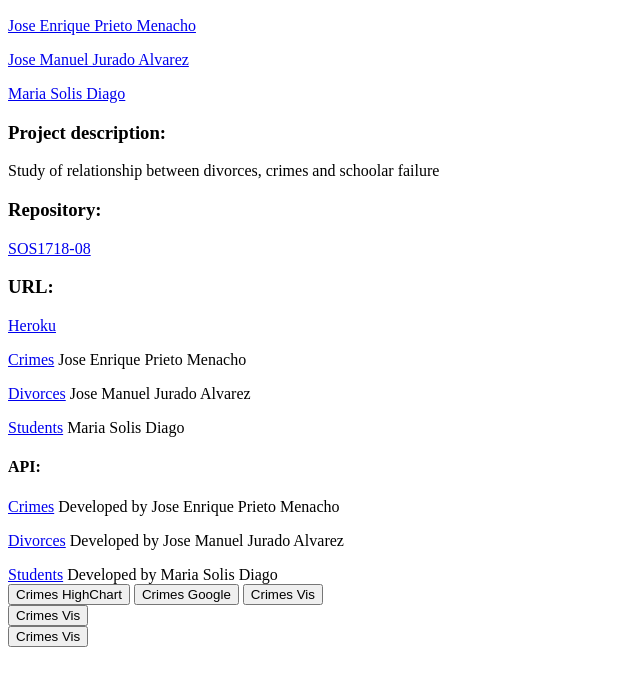
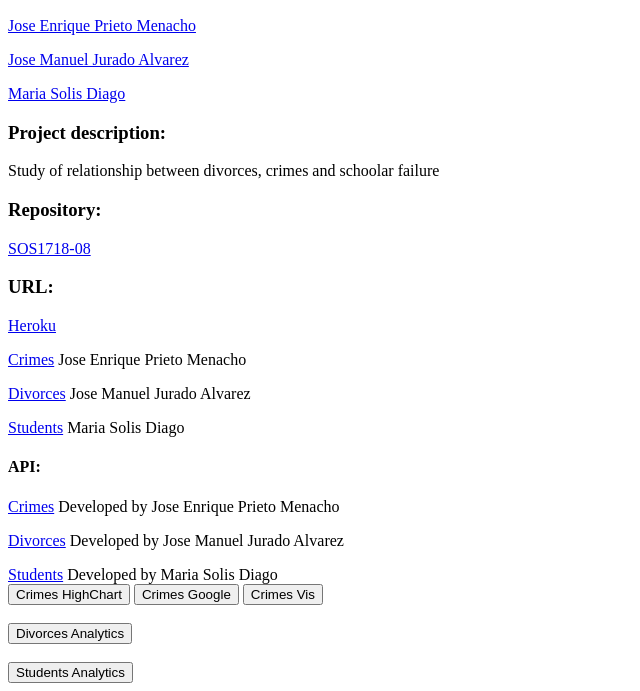
Before and after one commit to gti-sos/SOS1718-08, a website: page public/oldindex.html in a window 1280 px wide. Shown: the part 110-801 px from the top of the page, without its empty margins (0-640 px from the left). Drawn offline with Linux system fonts and the light colour scheme.

Commit message:
añadidos saltos de linea

```diff
--- a/public/oldindex.html
+++ b/public/oldindex.html
@@ -34,9 +34,11 @@
         <a href="/#!/crimesView2"><button class="button btn-primary">Crimes Google</button></a>
         <a href="/#!/crimesView3"><button class="button btn-primary">Crimes Vis</button></a>
         <br/>
-        <a href="/#!/divorces-an/stadistics"><button class="button btn-primary">Crimes Vis</button></a>
         <br/>
-        <a href="/#!/students-an/stadistics"><button class="button btn-primary">Crimes Vis</button></a>
+        <a href="/#!/divorces-an/stadistics"><button class="button btn-primary">Divorces Analytics</button></a>
+        <br/>
+        <br/>
+        <a href="/#!/students-an/stadistics"><button class="button btn-primary">Students Analytics</button></a>
 
 
 
```
